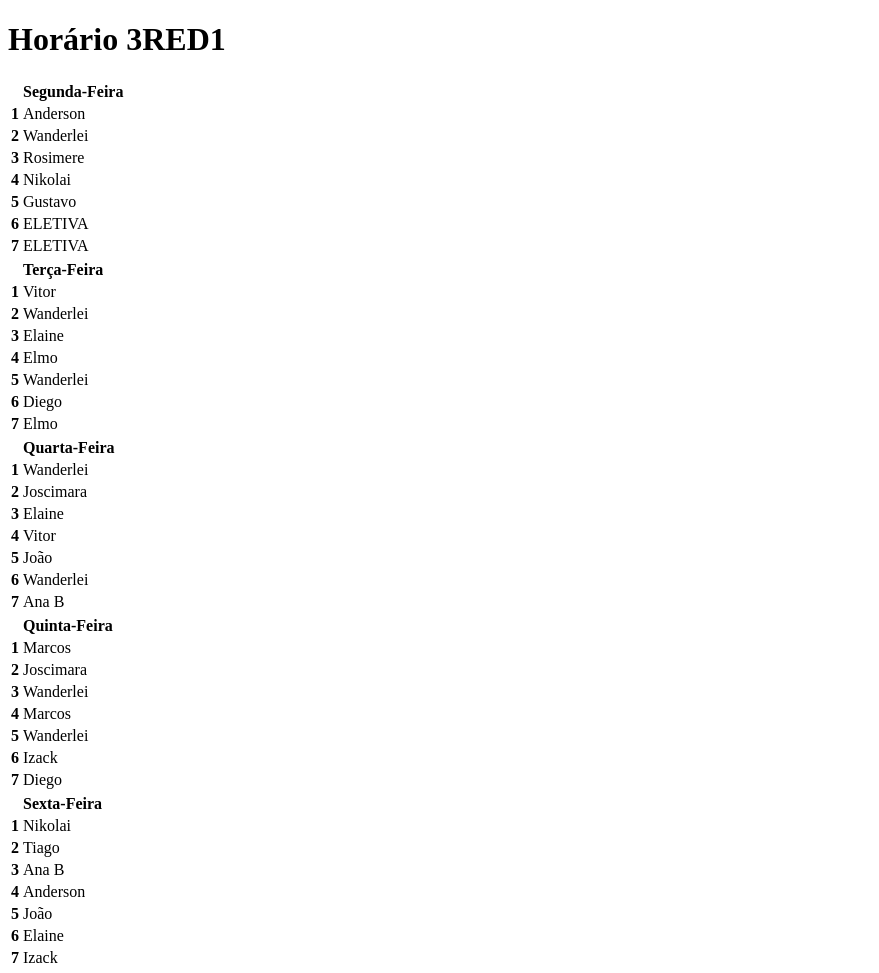
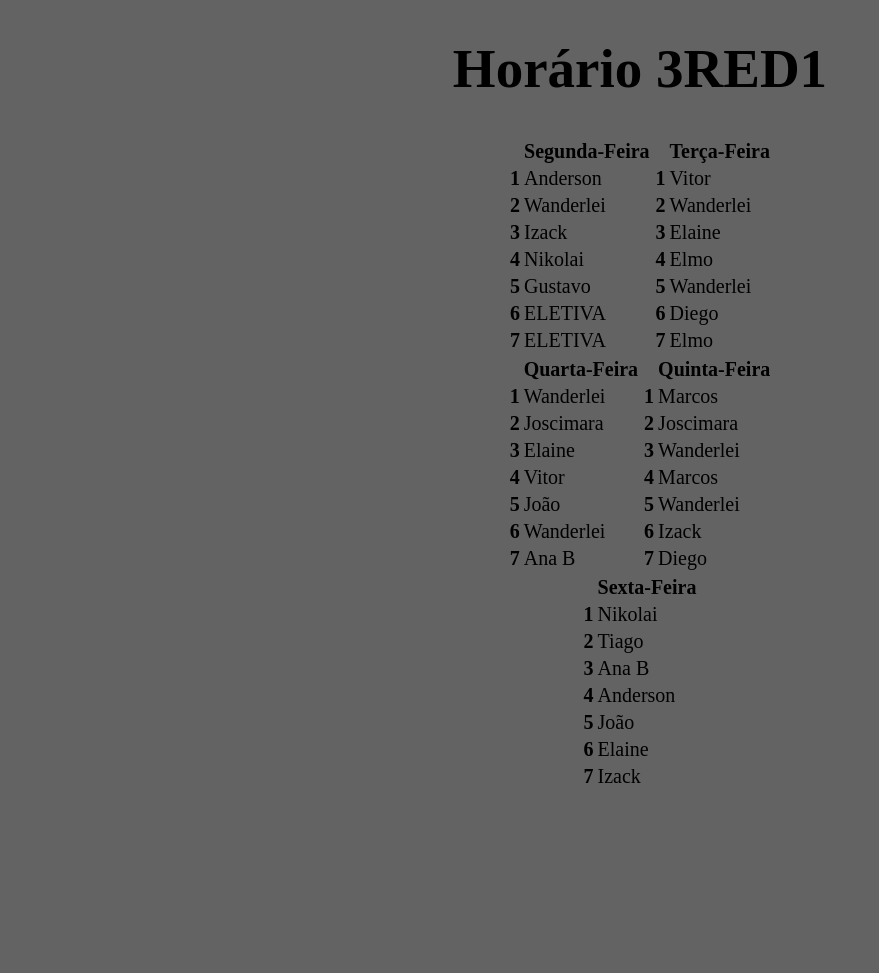
Before and after one commit to trezepim/trezepim.github.io, a plain HTML site: page index.html in a window 1280 px wide. Shown: the whole page, without its empty margins (0-879 px from the left). After the commit the page ends 800 px from the top, so only its background shows below. Drawn offline with Linux system fonts and the light colour scheme.

Commit message:
Update index.html

```diff
--- a/index.html
+++ b/index.html
@@ -7,12 +7,32 @@
     <title>Horário 3RED1</title>
     <style>
       .body{
-        background-color: gray;
+        background-color: #636363;
+      }
+      .principal{
+        text-align: center;
+        font-size: 55px;
+      }
+      #sexta{
+        display: flex;
+        justify-content: center;
+      }
+      .table{
+        font-size: 20px;
+      }
+      .firsts-tb{
+        display: flex;
+        justify-content: center;
+      }
+      .second-tb{
+        display: flex;
+        justify-content: center;
       }
     </style>
 </head>
-<body>
-    <h1>Horário 3RED1</h1>
+<body class="body">
+    <h1 class="principal">Horário 3RED1</h1>
+    <div class="firsts-tb">
     <table class="table">
         <thead>
           <tr>
@@ -31,7 +51,7 @@
           </tr>
           <tr>
             <th scope="row">3</th>
-            <td colspan="2">Rosimere</td>
+            <td colspan="2">Izack</td>
           </tr>
           <tr>
             <th scope="row">4</th>
@@ -89,6 +109,8 @@
           </tr>
         </tbody>
       </table>
+    </div>
+    <div class="second-tb">
       <table class="table">
         <thead>
           <tr>
@@ -165,6 +187,8 @@
           </tr>
         </tbody>
       </table>
+    </div>
+      <div id="sexta">
       <table class="table">
         <thead>
           <tr>
@@ -203,5 +227,6 @@
           </tr>
         </tbody>
       </table>
+    </div>
 </body>
 </html>
```
